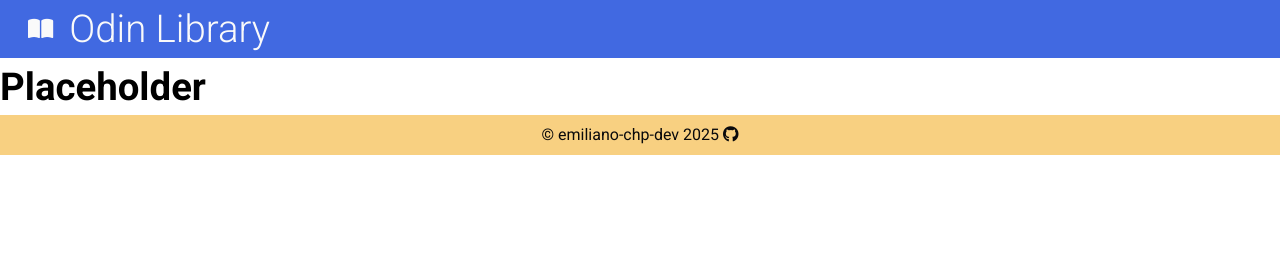
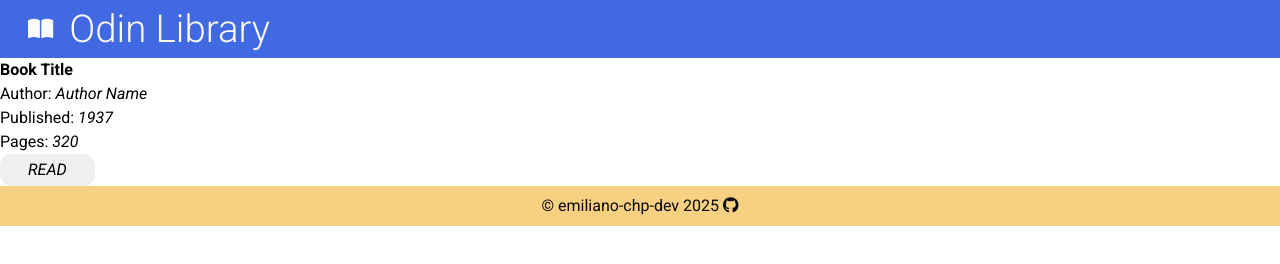
Before and after one commit to emiliano-chp-dev/odin-library, a plain HTML site: page index.html in a window 1280 px wide. Drawn offline with Linux system fonts and the light colour scheme.

Commit message:
Add book container with book card

```diff
--- a/index.html
+++ b/index.html
@@ -26,7 +26,15 @@
     </header>
 
     <main>
-      <h1>Placeholder</h1>
+      <div class="book-container">
+        <div class="card card-book">
+          <h4>Book Title</h4>
+          <p>Author: <em>Author Name</em></p>
+          <p>Published: <em>1937</em></p>
+          <p>Pages: <em>320</em></p>
+          <button class="btn btn-status"><em>READ</em></button>
+        </div>
+      </div>
     </main>
 
     <footer>
```
